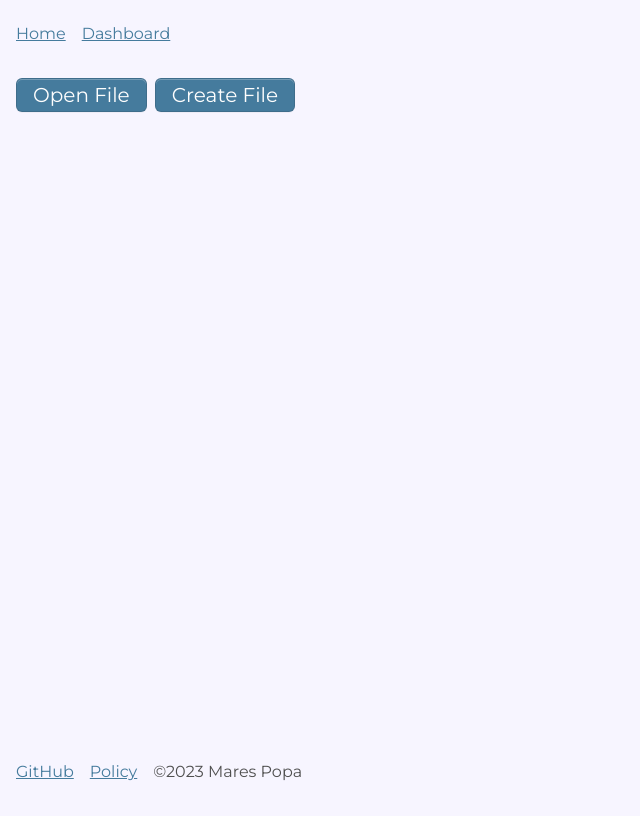
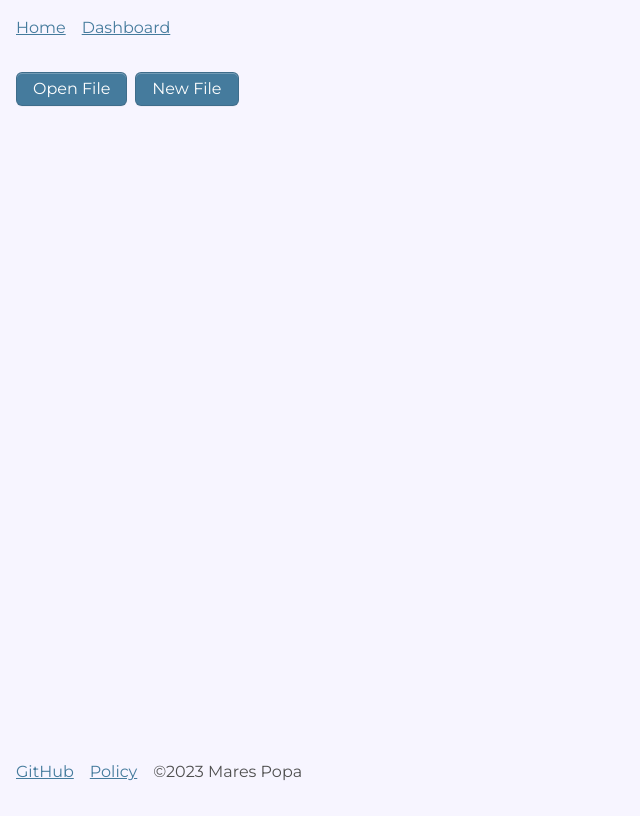
Before and after one commit to marespopa/hermesnote, a Next.js app in the folder client/: page /dashboard in a window 1280 px wide. Shown: the whole page, without its empty margins (0-640 px from the left). Built offline with nearby package versions, Linux system fonts and the light colour scheme.

Commit message:
feat(export): update font sizing for exports

```diff
--- a/client/components/dashboard/DashboardActions.tsx
+++ b/client/components/dashboard/DashboardActions.tsx
@@ -18,7 +18,7 @@ const DashboardActions = ({ handleOpenFile, handleCreateFile }: Props) => {
       />
       <Button
         variant="primary"
-        label={"Create File"}
+        label={"New File"}
         handleClick={handleCreateFile}
       />
     </div>
--- a/client/styles/base/_buttons.scss
+++ b/client/styles/base/_buttons.scss
@@ -6,7 +6,7 @@
   box-sizing: border-box;
   cursor: pointer;
   display: inline-block;
-  font-size: var(--font-lg);
+  font-size: var(--text-md);
   font-weight: 500;
   line-height: 20px;
   list-style: none;
--- a/client/styles/base/_forms.scss
+++ b/client/styles/base/_forms.scss
@@ -6,7 +6,7 @@
 input,
 textarea {
   box-sizing: border-box;
-  font-size: var(--font-md);
+  font-size: var(--text-md);
   line-height: 1.5rem;
   width: 100%;
   margin-bottom: 0.5rem;
--- a/client/styles/base/_tabs.scss
+++ b/client/styles/base/_tabs.scss
@@ -12,7 +12,6 @@
   border: none;
   background: transparent;
   cursor: pointer;
-  font-size: var(--text--sm);
   padding: var(--box-p);
 }
 
--- a/client/styles/base/_typography.scss
+++ b/client/styles/base/_typography.scss
@@ -11,9 +11,12 @@
   font-family: "Montserrat";
 }
 
+html {
+  font-size: 16px;
+}
+
 body {
   color: var(--main-text-color);
-  font-size: calc(15px + 0.390625vw);
 }
 
 a,
--- a/client/styles/base/_variables.scss
+++ b/client/styles/base/_variables.scss
@@ -42,15 +42,14 @@ $desktop-breakpoint: 1024px;
   --code-p: 16px;
 
   /** Typography **/
-  --text--xs: 0.625rem;
-  --text--sm: 0.9rem;
+  --text--xs: 0.64rem;
+  --text--sm: 0.8rem;
   --text--md: 1rem;
   --text--lg: 1.25rem;
-  --text--xl: 1.5rem;
-  --text--2xl: 1.725rem;
-  --text--3xl: 2rem;
-  --text--4xl: 3rem;
-  --text--5xl: 4rem;
+  --text--xl: 1.563rem;
+  --text--2xl: 1.953rem;
+  --text--3xl: 2.44rem;
+  --text--4xl: 3.052rem;
 
   /** Transition **/
   --transition: 250ms cubic-bezier(0.17, 0.67, 0.83, 0.67);
--- a/client/styles/components/_dashboard.scss
+++ b/client/styles/components/_dashboard.scss
@@ -61,7 +61,7 @@
   .file__pdf-export-window {
     flex: 1;
     align-items: center;
-    max-width: min(100% - 3rem, 80ch);
+    max-width: min(100% - 3rem, 90ch);
 
     input,
     textarea {
--- a/client/utils/markdown-export.ts
+++ b/client/utils/markdown-export.ts
@@ -70,8 +70,8 @@ function exportToPDF(
   });
 
   const pdfMargin = {
-    y: 10,
-    x: 20,
+    y: 5,
+    x: 10,
   };
 
   const htmlCanvasScale =
```
